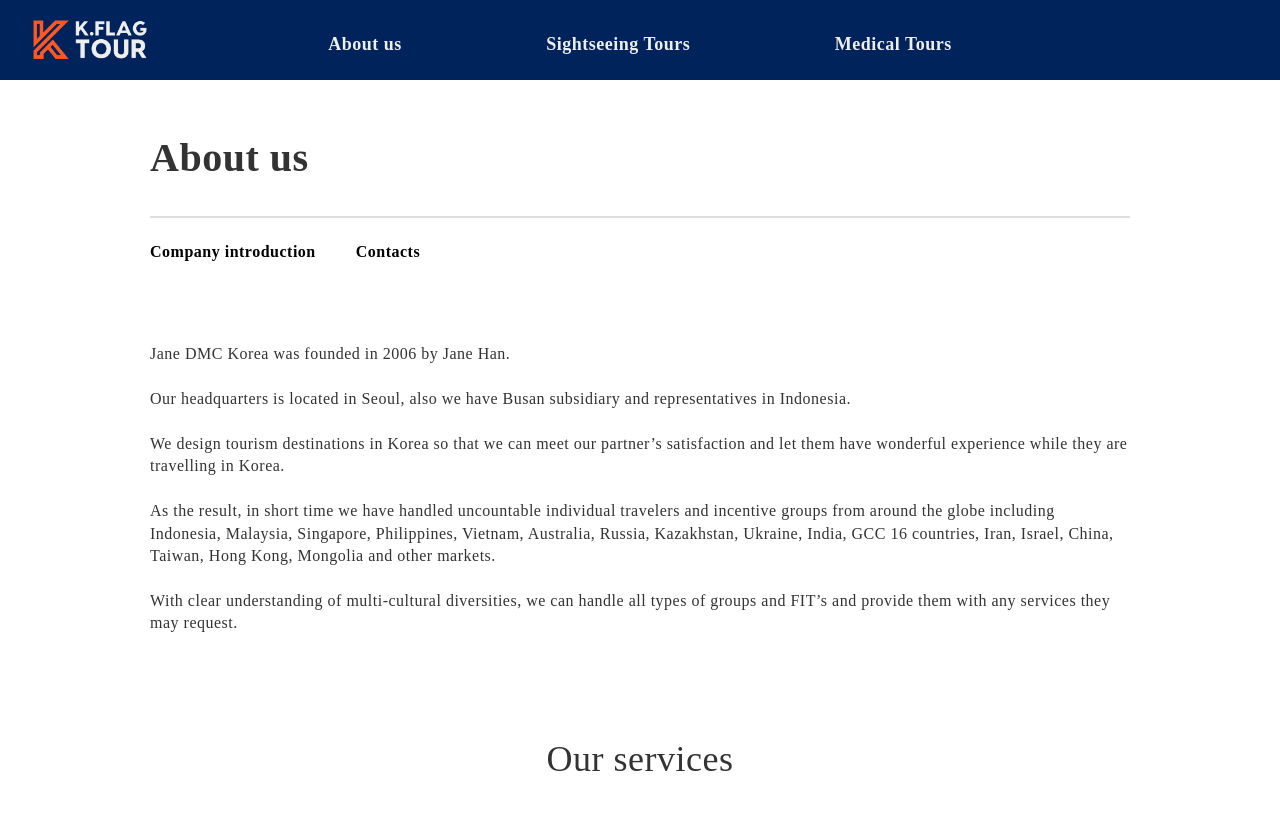
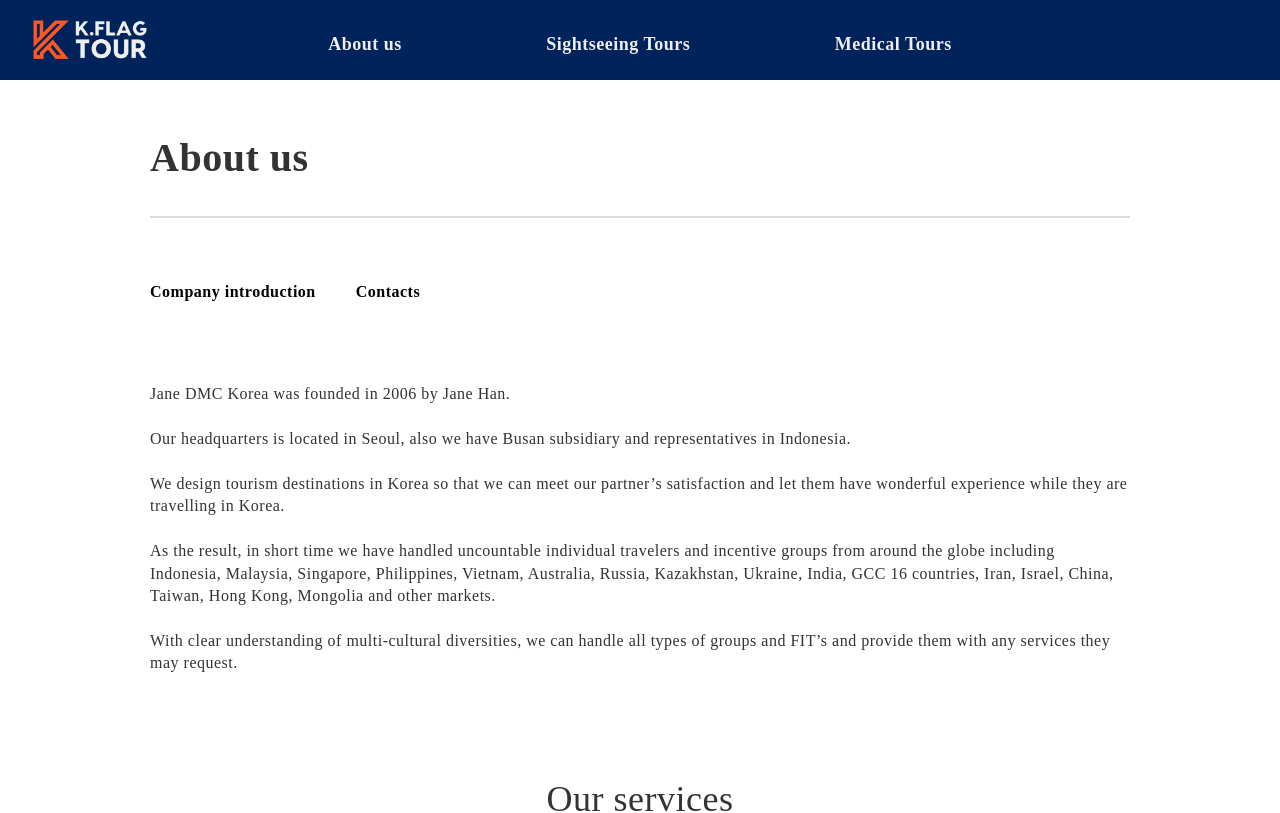
Before and after one commit to rladbal0101/K.FlagTour, a React (Create React App) app: page /about_us in a window 1280 px wide. Shown: the top 813 px of the page. Built offline with nearby package versions, Linux system fonts and the light colour scheme; a web font is replaced by a local one.

Commit message:
2023-09-07 서브페이지 스타일변경
- 서브페이지 css 변경

```diff
--- a/src/pages/AboutUs.js
+++ b/src/pages/AboutUs.js
@@ -7,7 +7,7 @@ import { Outlet } from 'react-router';
 import { NavLink } from 'react-router-dom';
 
 const AboutUsStyled = styled.div`
-  margin: 40px 0 80px;
+  padding: 40px 0 80px;
 
   ul {
     display: flex;
```
